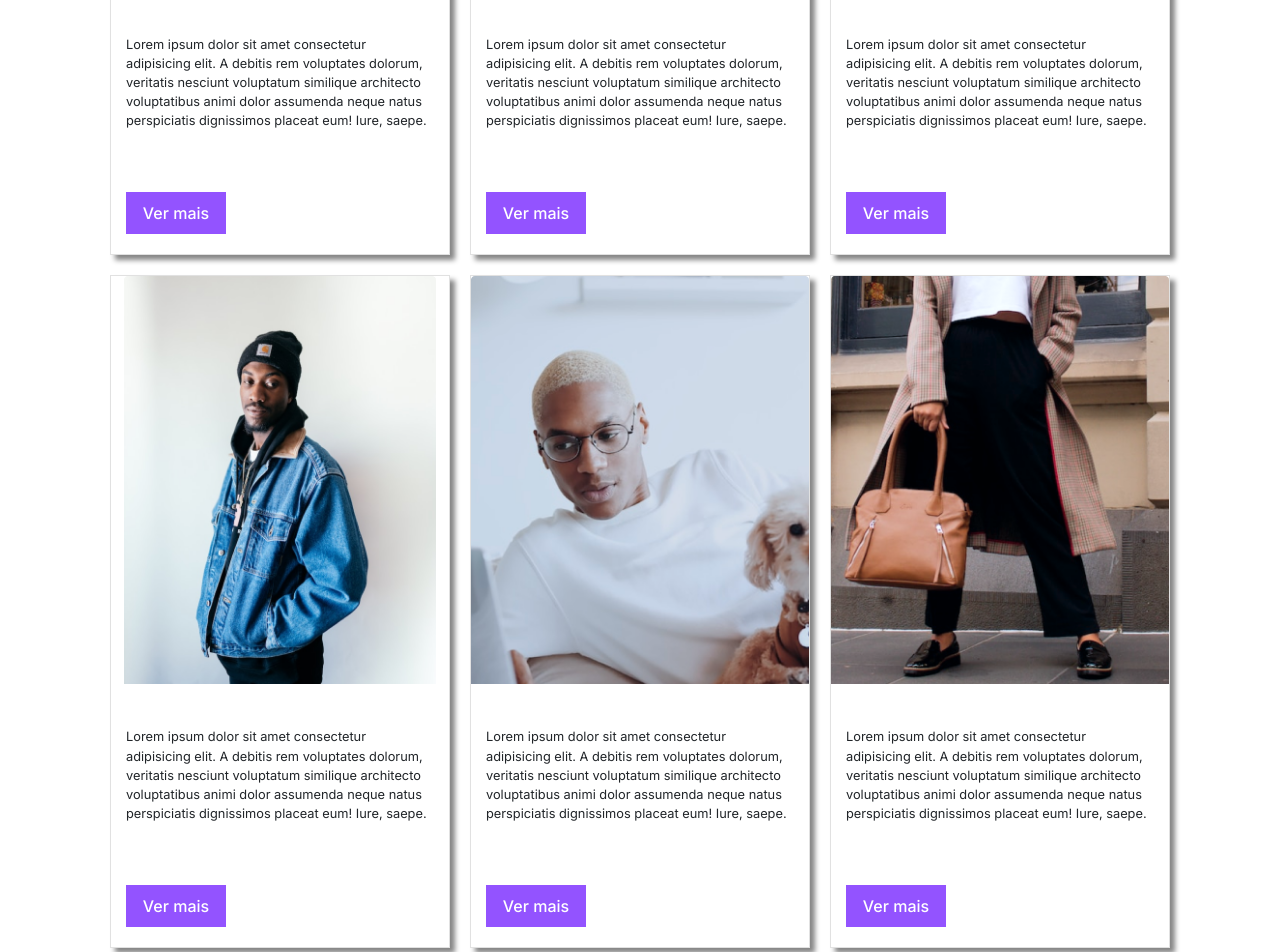
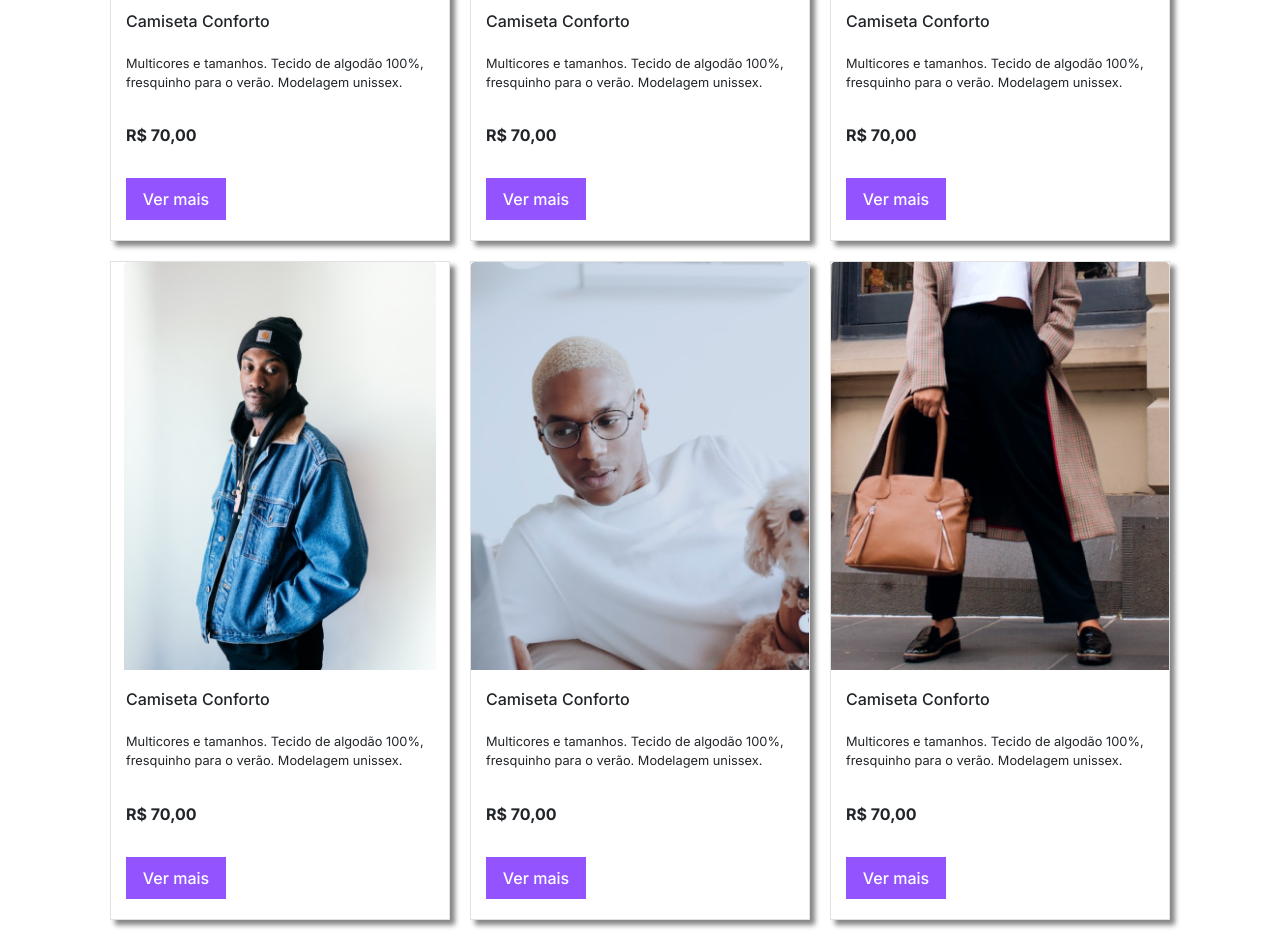
Before and after one commit to lenderisfree/meteora-store, a plain HTML site: page index.html in a window 1280 px wide. Shown: the part 1320-2272 px from the top of the page. Drawn offline with nearby package versions, Linux system fonts and the light colour scheme; no server answers.

Commit message:
Corretion without api products

```diff
--- a/index.html
+++ b/index.html
@@ -230,16 +230,14 @@
         <h1 class="title-cards">Produtos que estão bombando!</h1>
         <div class="cards">
           <div class="products">
-            <img src="" alt="#" class="product" />
+            <img src="assets/card/Camiseta.png" alt="#" class="product" />
             <div class="product-information">
-              <h1 class="product-title"></h1>
+              <h1 class="product-title">Camiseta Conforto</h1>
               <p class="product-description">
-                Lorem ipsum dolor sit amet consectetur adipisicing elit. A
-                debitis rem voluptates dolorum, veritatis nesciunt voluptatum
-                similique architecto voluptatibus animi dolor assumenda neque
-                natus perspiciatis dignissimos placeat eum! Iure, saepe.
+                Multicores e tamanhos. Tecido de algodão 100%, fresquinho para o
+                verão. Modelagem unissex.
               </p>
-              <p class="product-price"></p>
+              <p class="product-price">R$ 70,00</p>
               <button class="btn-more btn-hover btn-seeCardInfo">
                 Ver mais
               </button>
@@ -248,14 +246,12 @@
           <div class="products">
             <img src="assets/card/Calça.png" alt="#" class="product" />
             <div class="product-information">
-              <h1 class="product-title"></h1>
+              <h1 class="product-title">Camiseta Conforto</h1>
               <p class="product-description">
-                Lorem ipsum dolor sit amet consectetur adipisicing elit. A
-                debitis rem voluptates dolorum, veritatis nesciunt voluptatum
-                similique architecto voluptatibus animi dolor assumenda neque
-                natus perspiciatis dignissimos placeat eum! Iure, saepe.
+                Multicores e tamanhos. Tecido de algodão 100%, fresquinho para o
+                verão. Modelagem unissex.
               </p>
-              <p class="product-price"></p>
+              <p class="product-price">R$ 70,00</p>
               <button class="btn-more btn-hover btn-seeCardInfo">
                 Ver mais
               </button>
@@ -264,14 +260,12 @@
           <div class="products">
             <img src="assets/card/image.png" alt="#" class="product" />
             <div class="product-information">
-              <h1 class="product-title"></h1>
+              <h1 class="product-title">Camiseta Conforto</h1>
               <p class="product-description">
-                Lorem ipsum dolor sit amet consectetur adipisicing elit. A
-                debitis rem voluptates dolorum, veritatis nesciunt voluptatum
-                similique architecto voluptatibus animi dolor assumenda neque
-                natus perspiciatis dignissimos placeat eum! Iure, saepe.
+                Multicores e tamanhos. Tecido de algodão 100%, fresquinho para o
+                verão. Modelagem unissex.
               </p>
-              <p class="product-price"></p>
+              <p class="product-price">R$ 70,00</p>
               <button class="btn-more btn-hover btn-seeCardInfo">
                 Ver mais
               </button>
@@ -285,14 +279,12 @@
               class="product detail"
             />
             <div class="product-information">
-              <h1 class="product-title"></h1>
+              <h1 class="product-title">Camiseta Conforto</h1>
               <p class="product-description">
-                Lorem ipsum dolor sit amet consectetur adipisicing elit. A
-                debitis rem voluptates dolorum, veritatis nesciunt voluptatum
-                similique architecto voluptatibus animi dolor assumenda neque
-                natus perspiciatis dignissimos placeat eum! Iure, saepe.
+                Multicores e tamanhos. Tecido de algodão 100%, fresquinho para o
+                verão. Modelagem unissex.
               </p>
-              <p class="product-price"></p>
+              <p class="product-price">R$ 70,00</p>
               <button class="btn-more btn-hover btn-seeCardInfo">
                 Ver mais
               </button>
@@ -302,14 +294,12 @@
           <div class="products">
             <img src="assets/card/óculos.png" alt="#" class="product" />
             <div class="product-information">
-              <h1 class="product-title"></h1>
+              <h1 class="product-title">Camiseta Conforto</h1>
               <p class="product-description">
-                Lorem ipsum dolor sit amet consectetur adipisicing elit. A
-                debitis rem voluptates dolorum, veritatis nesciunt voluptatum
-                similique architecto voluptatibus animi dolor assumenda neque
-                natus perspiciatis dignissimos placeat eum! Iure, saepe.
+                Multicores e tamanhos. Tecido de algodão 100%, fresquinho para o
+                verão. Modelagem unissex.
               </p>
-              <p class="product-price"></p>
+              <p class="product-price">R$ 70,00</p>
               <button class="btn-more btn-hover btn-seeCardInfo">
                 Ver mais
               </button>
@@ -319,14 +309,12 @@
           <div class="products">
             <img src="assets/card/Bolsa.png" alt="#" class="product" />
             <div class="product-information">
-              <h1 class="product-title"></h1>
+              <h1 class="product-title">Camiseta Conforto</h1>
               <p class="product-description">
-                Lorem ipsum dolor sit amet consectetur adipisicing elit. A
-                debitis rem voluptates dolorum, veritatis nesciunt voluptatum
-                similique architecto voluptatibus animi dolor assumenda neque
-                natus perspiciatis dignissimos placeat eum! Iure, saepe.
+                Multicores e tamanhos. Tecido de algodão 100%, fresquinho para o
+                verão. Modelagem unissex.
               </p>
-              <p class="product-price"></p>
+              <p class="product-price">R$ 70,00</p>
               <button class="btn-more btn-hover btn-seeCardInfo">
                 Ver mais
               </button>
@@ -497,17 +485,14 @@
       </p>
       <div class="send-email">
         <input
-          validateEmail()
           type="email"
           id="email"
+          required
           placeholder="Digite seu email"
-          required
         />
-
-        <input type="submit" class="btn-more btn-sendMail" onclick="validateEmail()">
-
-        </input>
-        <span id="error-email"></span>
+        <button class="btn-more btn-sendMail" onclick="cleanField() ">
+          Enviar
+        </button>
       </div>
     </div>
     <dialog id="modalMail">
@@ -537,6 +522,5 @@
       crossorigin="anonymous"
     ></script>
     <script src="script.js"></script>
-    <script src="mail-validation.js"></script>
   </body>
 </html>
--- a/script.js
+++ b/script.js
@@ -7,6 +7,20 @@ const menu = document.querySelector("#mobile-navbar");
     menu.classList.toggle("menu-active"); //o toggle quer dizer que, se a classe existir, ele remove, se ela não existir, ela coloca. Ou seja, ele alterna.
   });
 });
+
+// Open modal
+const modal = document.querySelector("#modalMail");
+const openModalBtn = document.querySelector(".btn-sendMail");
+const closeModalBtn = document.querySelector(".closeModal");
+
+openModalBtn.addEventListener("click", () => modal.showModal());
+closeModalBtn.addEventListener("click", () => modal.close());
+
+//clean email information
+
+function cleanField() {
+  document.querySelector("#email").value = "";
+}
 
 // Modal cards
 
@@ -47,36 +61,3 @@ function openModal() {
 function closeModal() {
   modalOverlay.close();
 }
-
-// Função para atualizar os dados do produto
-
-const api = "https://fakestoreapi.com/products";
-
-function updateProducts() {
-  fetch(api)
-    .then((response) => response.json())
-    .then((data) => {
-      const products = data;
-
-      const productElements = document.querySelectorAll(".product");
-
-      productElements.forEach((element, index) => {
-        element.src = products[index].image;
-
-        const mainElement = element.parentNode;
-
-        const elementTitle = mainElement.querySelector(".product-title");
-        elementTitle.textContent = products[index].title;
-
-        const elementPrice = mainElement.querySelector(".product-price");
-        elementPrice.textContent = "Preço: R$ " + products[index].price;
-      });
-    })
-    .catch((error) => {
-      console.error("Ocorreu um erro:", error);
-    });
-}
-
-updateProducts();
-
-console.log(api);
```
